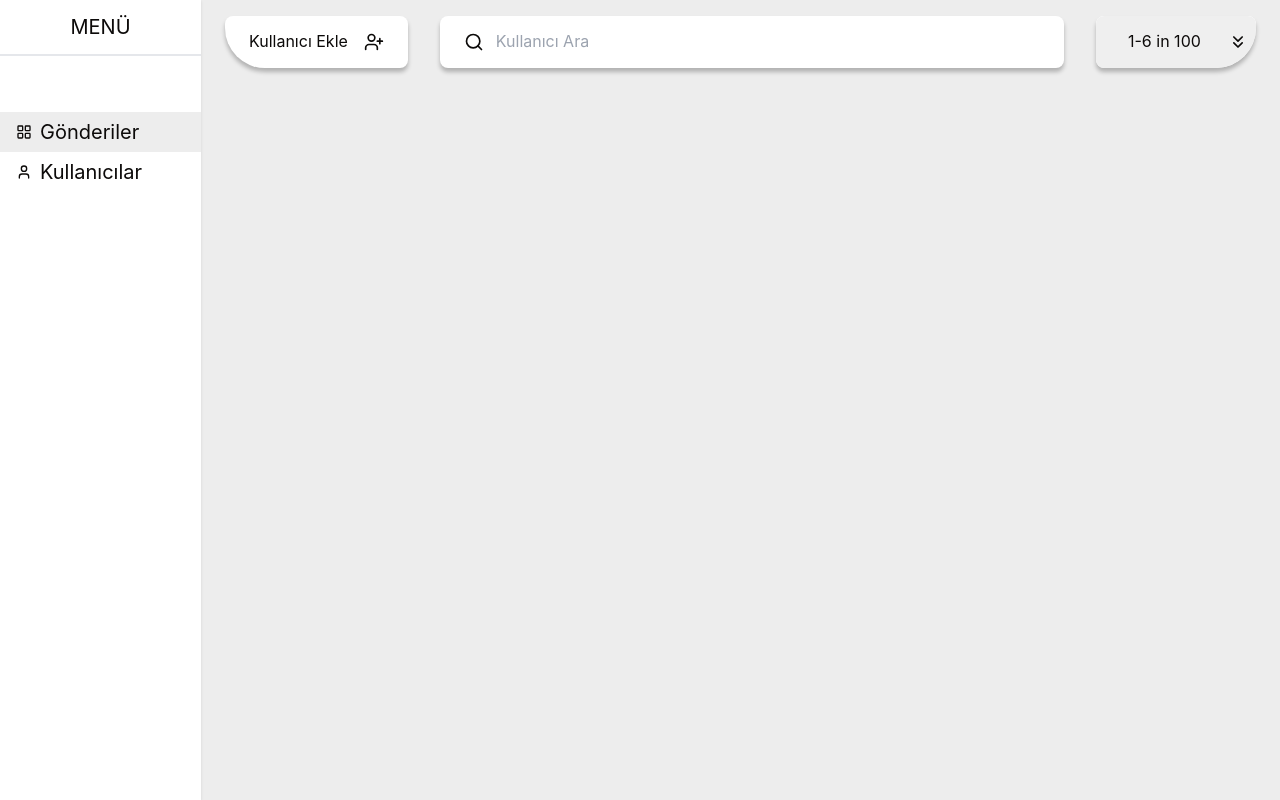
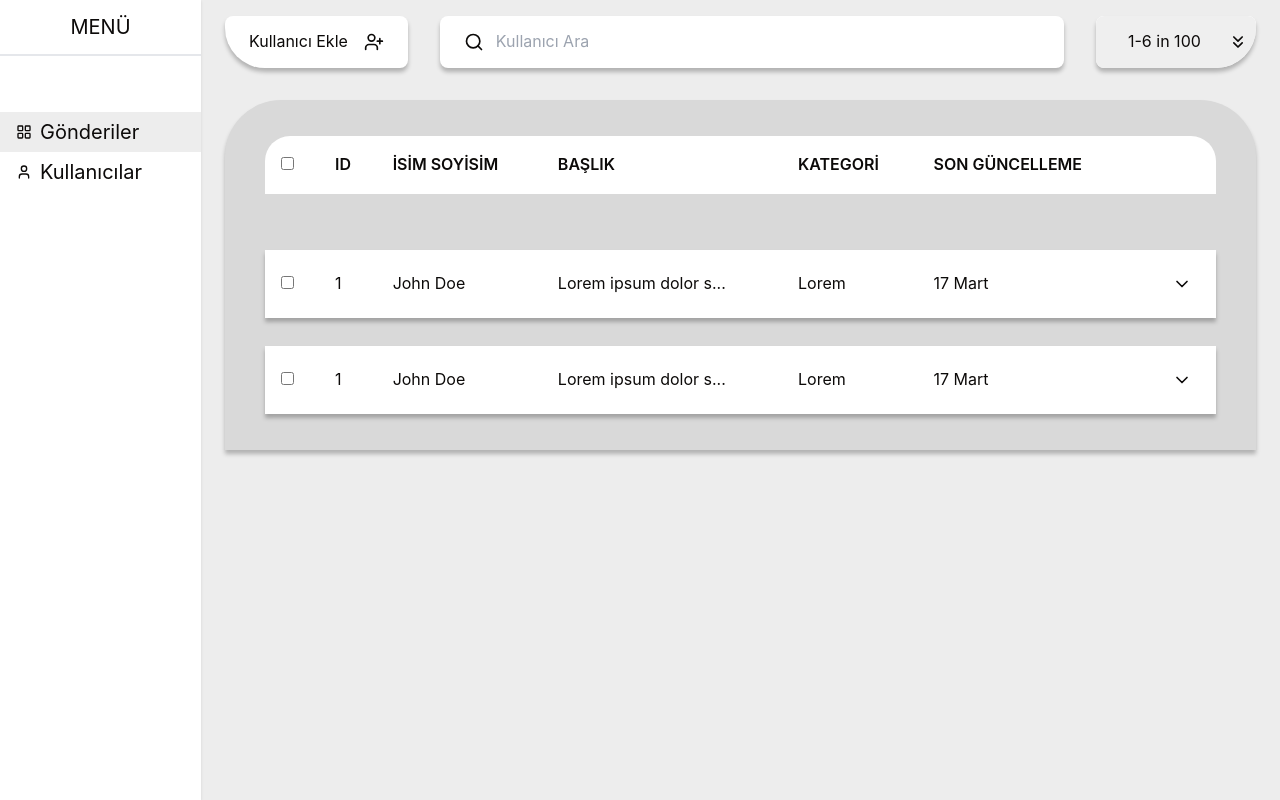
Before and after one commit to ugurozgendev/vuejs-case, a Vue app: page /posts in a window 1280 px wide. Built offline with nearby package versions, Linux system fonts and the light colour scheme.

Commit message:
gonderiler sayfasi datatable tasarimi (tailwind)

```diff
--- a/src/views/PostsView.vue
+++ b/src/views/PostsView.vue
@@ -1,8 +1,9 @@
 <script setup lang="ts">
-import { ChevronsDown, SearchIcon, UserPlus } from 'lucide-vue-next'
+import { ChevronDown, ChevronsDown, SearchIcon, UserPlus } from 'lucide-vue-next'
 </script>
 
 <template>
+  <!-- Action bar -->
   <div class="flex gap-8">
     <button class="btn rounded-bl-[40px] order-2 lg:order-1">
       Kullanıcı Ekle <UserPlus class="w-5 h-5 ms-2" />
@@ -24,4 +25,66 @@ import { ChevronsDown, SearchIcon, UserPlus } from 'lucide-vue-next'
       <ChevronsDown class="w-5 h-5 absolute end-2" />
     </div>
   </div>
+
+  <!-- Datatable -->
+  <div class="bg-[#D9D9D9] shadow-custom px-10 py-9 rounded-t-[56px] mt-8">
+    <table class="w-full">
+      <thead>
+        <tr
+          class="*:text-start *:bg-background *:p-4 first:*:rounded-tl-[25px] last:*:rounded-tr-[25px] *:font-semibold border-spacing-y-14"
+        >
+          <th>
+            <input type="checkbox" />
+          </th>
+          <th>ID</th>
+          <th>İSİM SOYİSİM</th>
+          <th>BAŞLIK</th>
+          <th>KATEGORİ</th>
+          <th>SON GÜNCELLEME</th>
+          <th></th>
+        </tr>
+        <tr class="h-14" colspan="2"></tr>
+      </thead>
+      <tbody class="*:bg-background has-[:checked]:*:bg-[#E3FFE4]">
+        <tr class="*:p-4 shadow-custom relative">
+          <td>
+            <input type="checkbox" />
+          </td>
+          <td>1</td>
+          <td>John Doe</td>
+          <td>Lorem ipsum dolor s...</td>
+          <td>Lorem</td>
+          <td>17 Mart</td>
+          <td class="text-end">
+            <button class="inline-block p-2 rounded-full hover:bg-muted">
+              <ChevronDown class="w-5 h-5" />
+            </button>
+          </td>
+        </tr>
+        <tr class="hidden">
+          <td colspan="7" class="bg-background p-4">content</td>
+        </tr>
+        <tr class="h-7" colspan="2"></tr>
+        <!-- row end/start -->
+        <tr class="*:p-4 shadow-custom relative">
+          <td>
+            <input type="checkbox" />
+          </td>
+          <td>1</td>
+          <td>John Doe</td>
+          <td>Lorem ipsum dolor s...</td>
+          <td>Lorem</td>
+          <td>17 Mart</td>
+          <td class="text-end">
+            <button class="inline-block p-2 rounded-full hover:bg-muted">
+              <ChevronDown class="w-5 h-5" />
+            </button>
+          </td>
+        </tr>
+        <tr class="hidden">
+          <td colspan="7" class="bg-background p-4">content</td>
+        </tr>
+      </tbody>
+    </table>
+  </div>
 </template>
```
